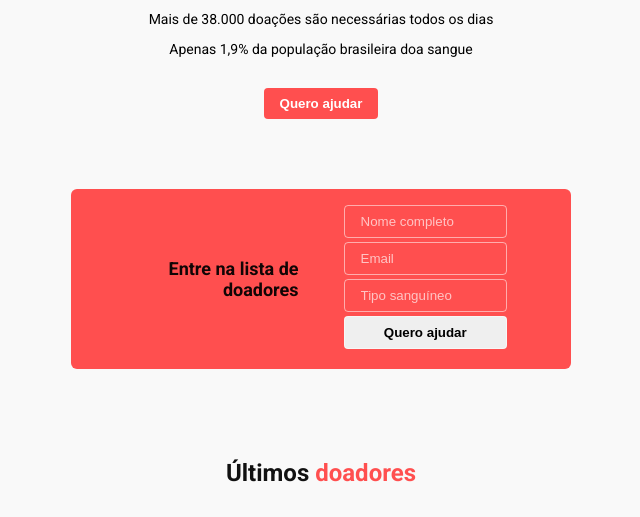
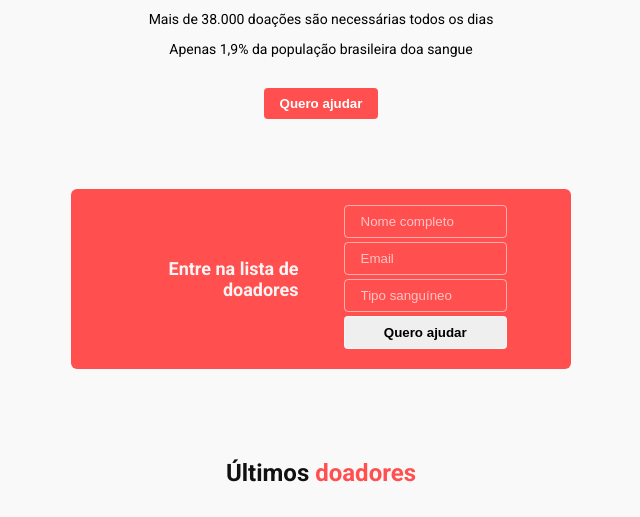
Before and after one commit to vrigolon/MaratonaDev3.0_doe_sangue, a plain HTML site: page index.html in a window 1280 px wide. Shown: the part 283-800 px from the top of the page, without its empty margins (319-959 px from the left). Drawn offline with Linux system fonts and the light colour scheme.

Commit message:
fix css typo

```diff
--- a/style.css
+++ b/style.css
@@ -94,7 +94,7 @@ form input::placeholder {
 
 .form h2 {
   text-align: right;
-  color: #ffffffe;
+  color: #ffffffee;
   font-size: 18px;
 }
 
```
